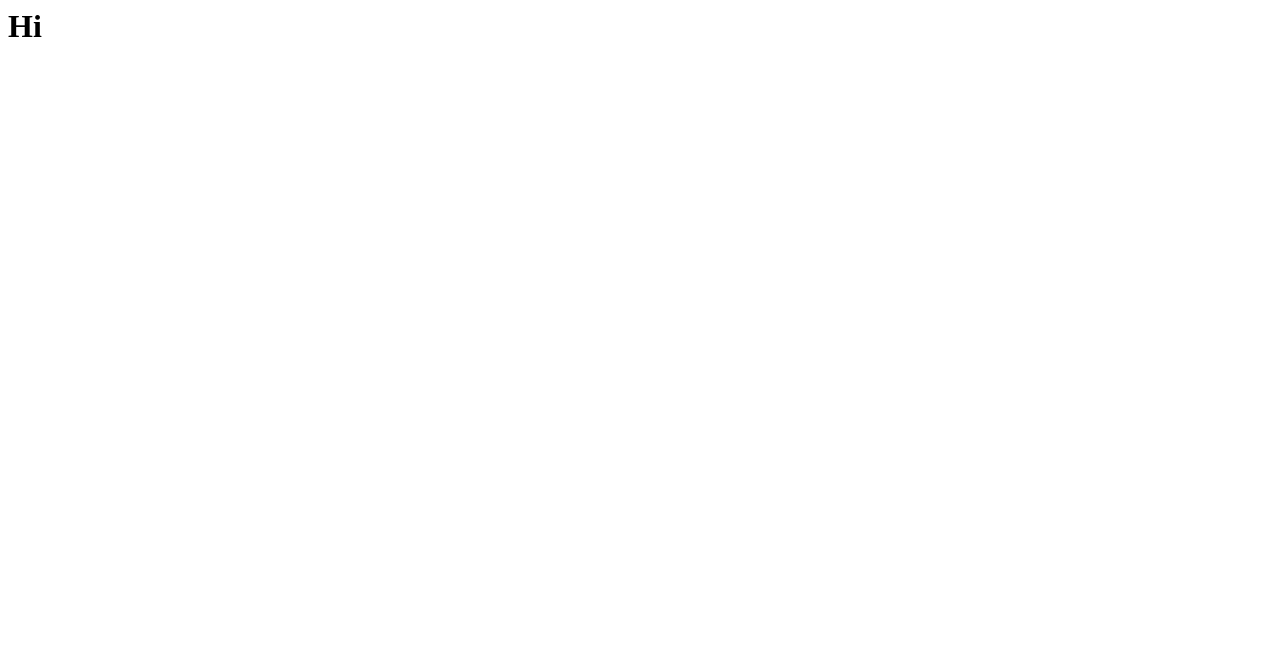
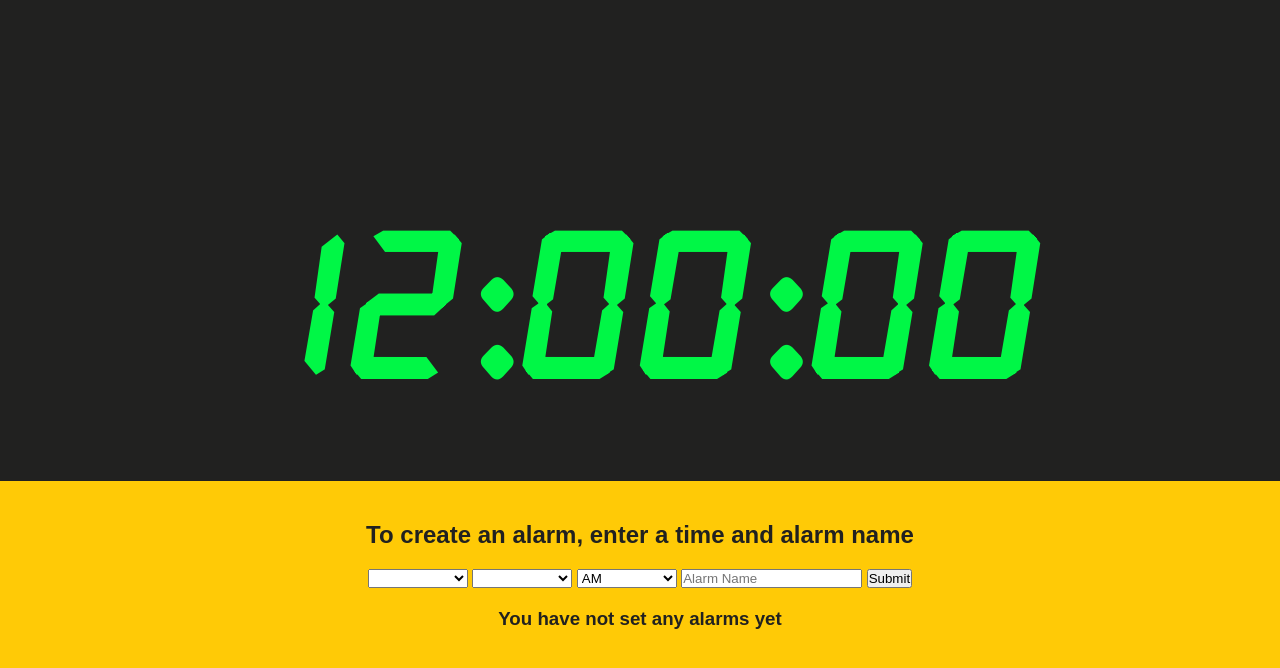
Before and after one commit to rishijash/BeMorningNinja, a plain HTML site: page index.html in a window 1280 px wide. Shown: the top 668 px of the page. Drawn offline with Linux system fonts and the light colour scheme; files that its build step writes are made by us from their sources; files whose address does not match are found by name.

Commit message:
Page UI Test

```diff
--- a/index.html
+++ b/index.html
@@ -1 +1,36 @@
-<h1>Hi</h1>
+<html>
+	<head>
+	  <title>Alarm Clock</title>
+	  <link rel="stylesheet" href="clock.css">
+	  <script type="text/javascript" src="clock.js"></script>
+	</head>
+	<body>
+		<section id="clock">
+			<h1 id="wrapper">12:00:00</h1>
+		</section>
+
+		<section id="settings">
+			<h2>To create an alarm, enter a time and alarm name</h2>
+
+			<select id="alarm_hours"></select>
+
+			<select id="alarm_minutes"></select>
+
+			<select id="alarm_ampm">
+				<option value="AM">AM</option>
+				<option value="PM">PM</option>
+			</select>
+
+			<input id="alarm_name" type="text" placeholder="Alarm Name" />
+
+			<button id="submit">Submit</button>
+
+
+			<section>
+				<h3 id="alarm_message">You have not set any alarms yet</h3>
+					<ul id="alarm_list"></ul>
+			</section>
+
+		</section>
+	</body>
+</html>
```
